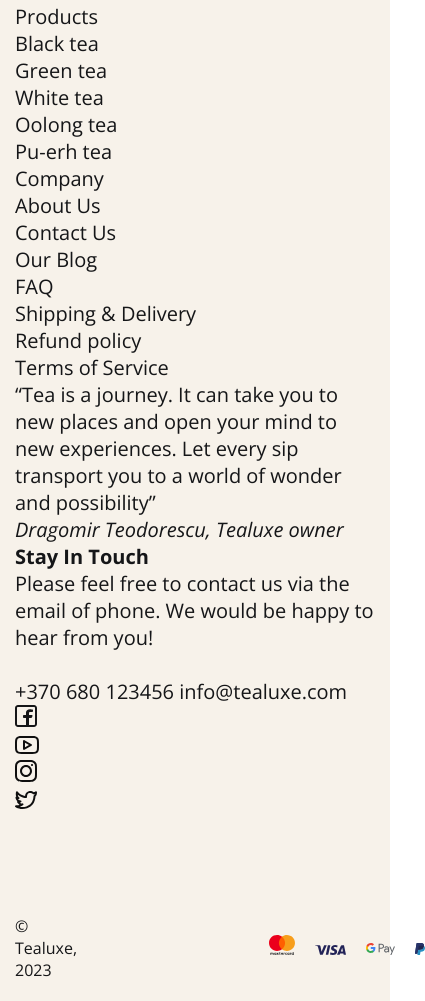
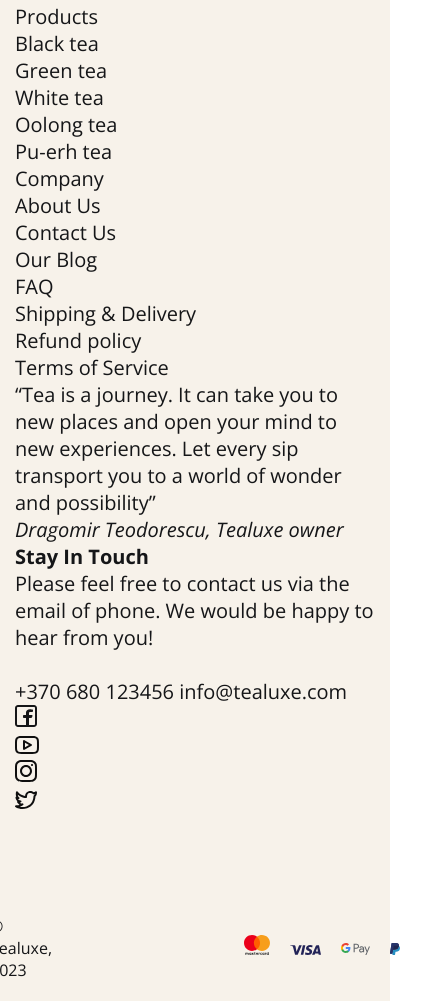
Before and after one commit to 0668398914/tea, a plain HTML site: page index.html in a window 390 px wide. Shown: the part 4778-5779 px from the top of the page, 425 px wide, since content can reach past the window. Drawn offline with nearby package versions, Linux system fonts and the light colour scheme.

Commit message:
Add files via upload

```diff
--- a/css/style.css
+++ b/css/style.css
@@ -446,6 +446,7 @@ body{
 
 
 
+
 /* ----------------------------------------------------------------------@MEDIA------------------------------------------ */
 
 
@@ -854,7 +855,7 @@ body{
     }
 
     .mailing-list__email{
-        width: 260px;
+        width: 250px;
     }
 
     .prioritise{
@@ -873,6 +874,12 @@ body{
 
     .prioritise__list{
         gap: 40px 100px;
+    }
+
+
+    .footer__bottom{
+        justify-content: center;
+        align-items: center;
     }
 
 
```
